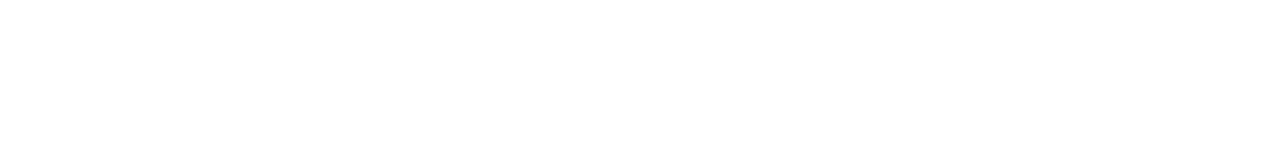
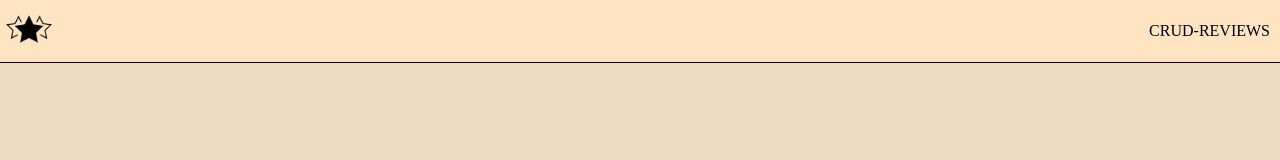
Before and after one commit to swamplord00/Project-2, a plain HTML site: page index.html in a window 1280 px wide. Drawn offline with Linux system fonts and the light colour scheme.

Commit message:
style header, body color and fix readme

```diff
--- a/assets/styles/styles.css
+++ b/assets/styles/styles.css
@@ -0,0 +1,25 @@
+*{
+    margin:0;
+}
+header{
+    background-color: bisque;
+    width: 100%;
+    display:flex;
+    justify-content: space-between;
+    align-items: center;
+    border-bottom: 1px solid black;
+    position: sticky;
+}
+body{
+    width: 100%;
+    background-color: rgb(236, 219, 190);
+}
+
+.logo img{
+    width:10%;
+    padding: 3px;
+}
+nav ul {
+    list-style: none;
+    padding: 10px;
+}
--- a/index.html
+++ b/index.html
@@ -9,6 +9,14 @@
 </head>
 <body>
     <header>
+        <div class="logo">
+            <img src="./assets/images/rating.png" alt="logo">
+        </div>
+        <nav>
+            <ul class="menu">
+                <li>CRUD-REVIEWS</li>
+            </ul>
+        </nav>
 
     </header>
 
```
Also changed, not shown: assets/images/rating.png (added), 1 other file.
